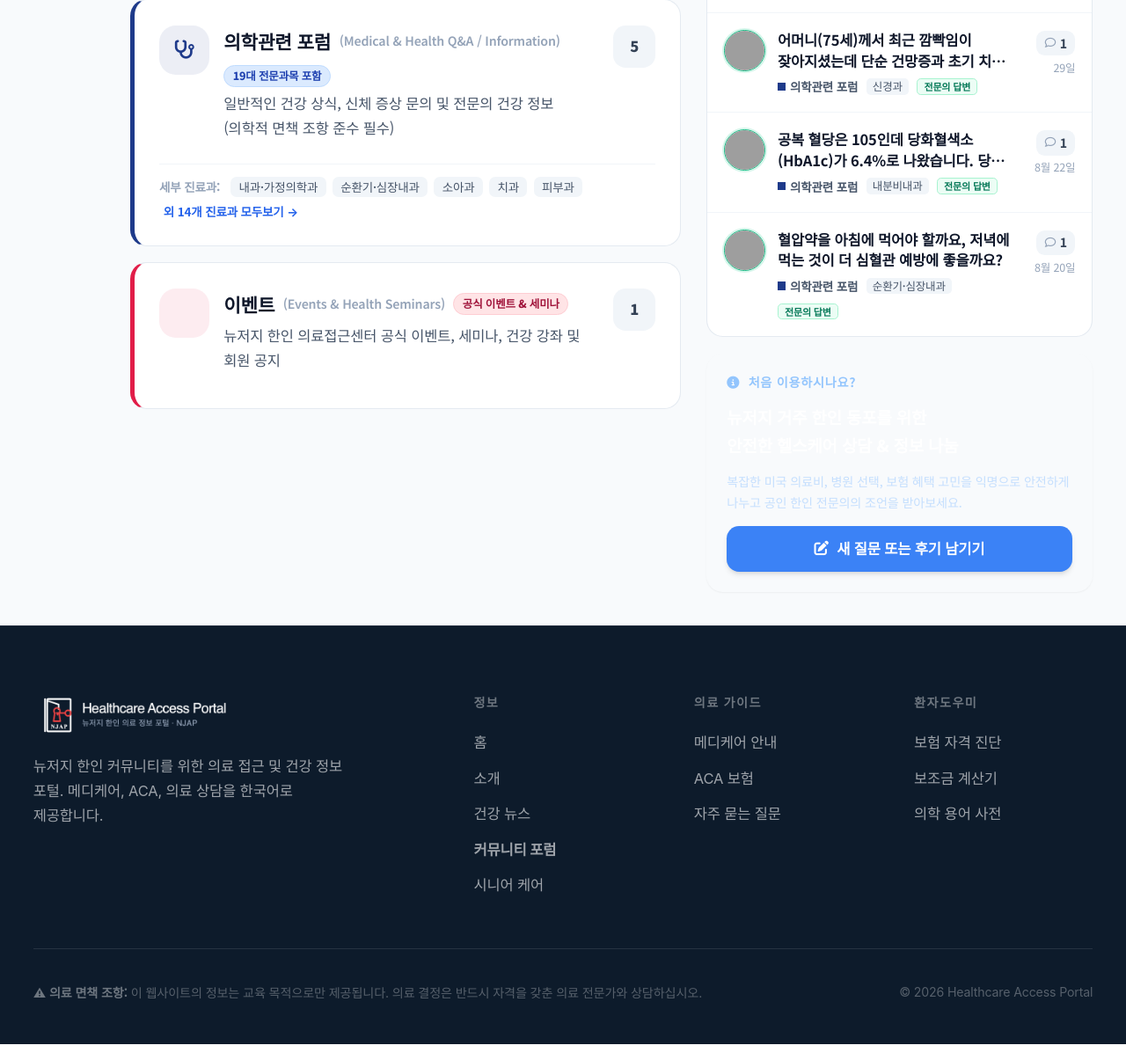
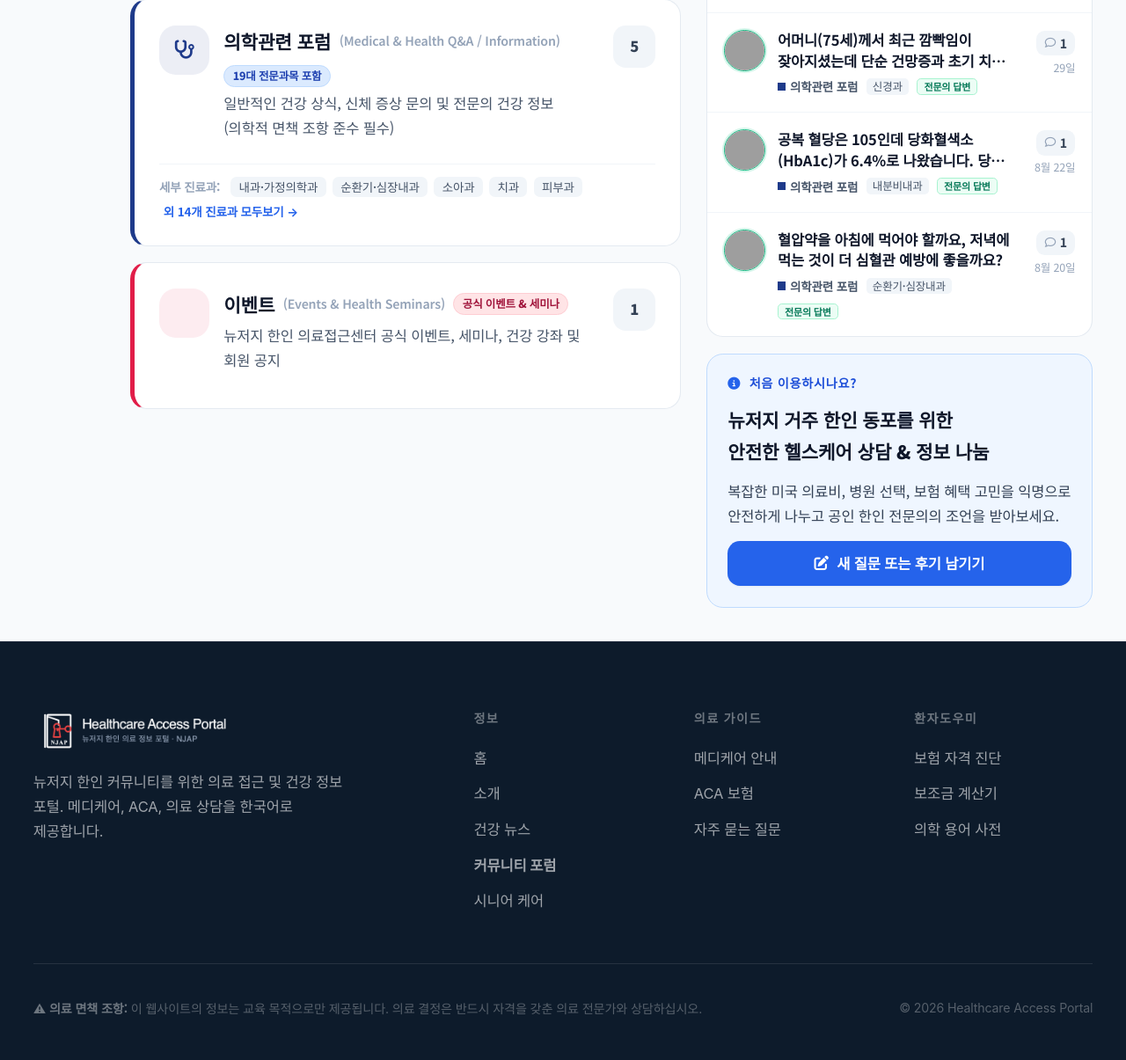
Before and after one commit to usgenus/KACCESS, a PHP site: page /ko/forum/index.php in a window 1280 px wide. Shown: the part 1084-2289 px from the top of the page at 88% size. Run offline with PHP 8.4, Linux system fonts and the light colour scheme; some libraries are stand-ins or nearby versions; some web fonts are replaced; grey boxes are pictures that could not be loaded.

Commit message:
Fix font color contrast on Quick Action Box for Seniors in forum/index.php

```diff
--- a/forum/index.php
+++ b/forum/index.php
@@ -503,21 +503,21 @@ $seoDesc = $currentCategory
               <?php endif; ?>
             </div>
 
-            <!-- Quick Action Box for Seniors -->
-            <div class="bg-gradient-to-br from-blue-900 to-indigo-950 rounded-2xl p-5 text-white shadow-sm space-y-3">
-              <div class="flex items-center gap-2 text-blue-300 text-xs font-bold uppercase tracking-wider">
-                <i class="fa-solid fa-circle-info"></i>
-                <span>처음 이용하시나요?</span>
+            <!-- Quick Action Box for Seniors (High-contrast, Senior-friendly) -->
+            <div class="rounded-2xl p-5 shadow-xs space-y-3 border" style="background-color: #eff6ff !important; border: 1.5px solid #bfdbfe !important;">
+              <div class="flex items-center gap-2 text-xs font-bold uppercase tracking-wider" style="color: #1d4ed8 !important;">
+                <i class="fa-solid fa-circle-info text-blue-600"></i>
+                <span style="color: #1d4ed8 !important;">처음 이용하시나요?</span>
               </div>
-              <h4 class="text-sm sm:text-base font-extrabold leading-snug">
-                뉴저지 거주 한인 동포를 위한<br/>안전한 헬스케어 상담 & 정보 나눔
+              <h4 class="text-base sm:text-lg font-black leading-snug" style="color: #0f172a !important;">
+                뉴저지 거주 한인 동포를 위한<br/>안전한 헬스케어 상담 &amp; 정보 나눔
               </h4>
-              <p class="text-xs text-blue-200/90 leading-relaxed">
+              <p class="text-xs sm:text-sm leading-relaxed" style="color: #334155 !important;">
                 복잡한 미국 의료비, 병원 선택, 보험 혜택 고민을 익명으로 안전하게 나누고 공인 한인 전문의의 조언을 받아보세요.
               </p>
-              <a href="/ko/forum/ask" class="inline-flex items-center justify-center gap-2 w-full py-3 bg-blue-500 hover:bg-blue-400 text-white rounded-xl text-xs sm:text-sm font-bold transition-all shadow-md touch-target">
+              <a href="/ko/forum/ask" class="inline-flex items-center justify-center gap-2 w-full py-3 text-white rounded-xl text-xs sm:text-sm font-bold transition-all shadow-sm touch-target" style="background-color: #2563eb !important; color: #ffffff !important;">
                 <i class="fa-solid fa-pen-to-square"></i>
-                <span>새 질문 또는 후기 남기기</span>
+                <span style="color: #ffffff !important;">새 질문 또는 후기 남기기</span>
               </a>
             </div>
 
```
